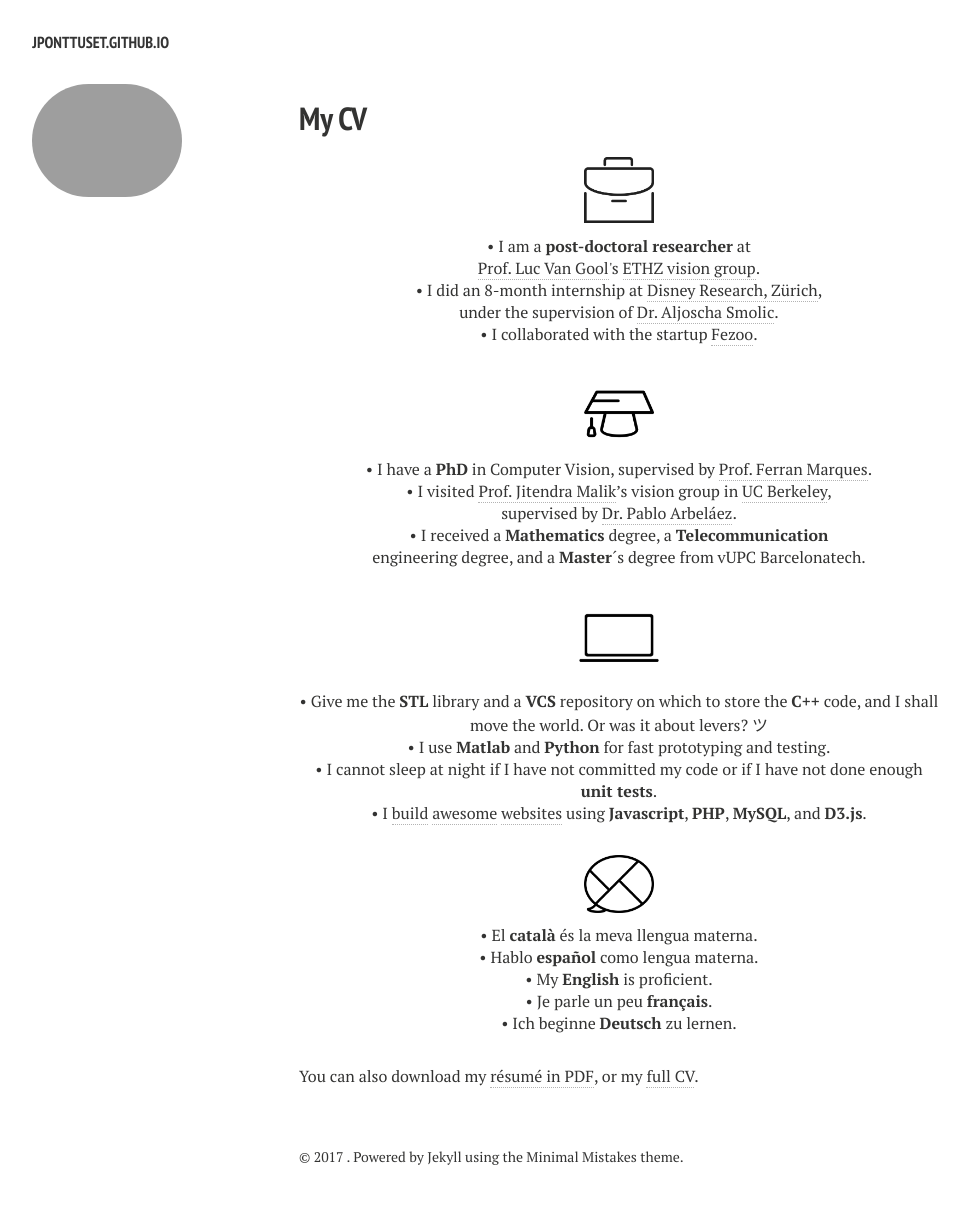
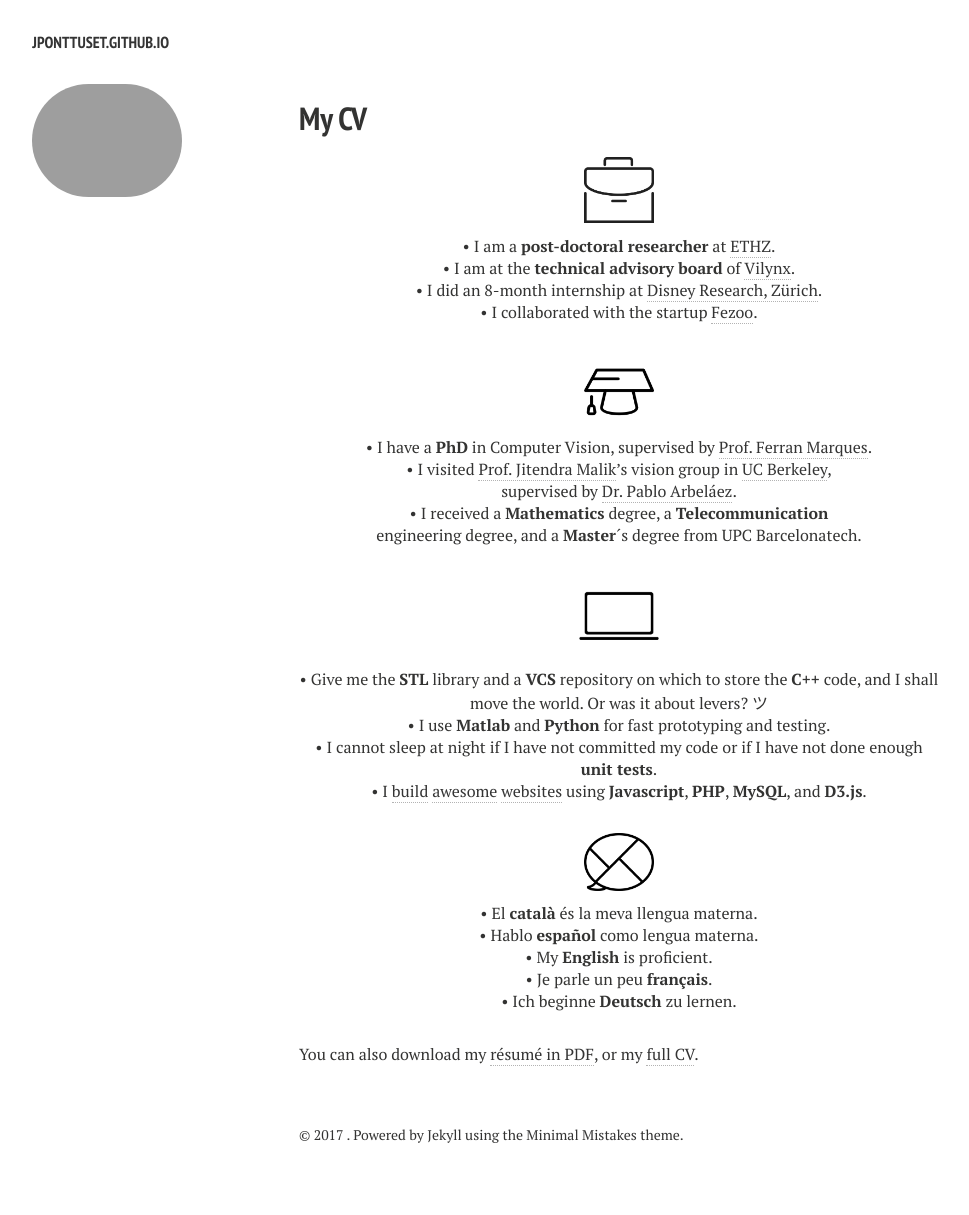
Before and after one commit to jponttuset/jponttuset.github.io, a Jekyll site: the page built from cv.md, in a window 1280 px wide. Shown: the whole page, without its empty margins (21-990 px from the left). Built offline with Jekyll 4.4.1, drawn with Linux system fonts in a browser that asks for light colours; nearby versions of some CDN libraries; after the commit the page ends 1193 px from its top, so only the background shows below that.

Commit message:
- CV updated

```diff
--- a/_layouts/cv.html
+++ b/_layouts/cv.html
@@ -45,14 +45,15 @@
     <h1>{{ page.title }}</h1>
     <div class="article-wrap">
     <p align="center" class=bottom-small><img src="{{ site.url }}/images/CV/business.png" alt="Work Experience" width="70" height="70"></p>
-    <p align="center">&#8226 I am a <strong>post-doctoral researcher</strong> at <br><a href="http://www.vision.ee.ethz.ch/members/get_member.cgi?id=1" target="_blank">Prof. Luc Van Gool</a>'s <a href="http://www.vision.ee.ethz.ch/index.en.html" target="_blank">ETHZ vision group</a>.</p>
-    <p align="center">&#8226 I did an 8-month internship at <a href="http://www.disneyresearch.com/research-labs/disney-research-zurich/" target="_blank">Disney Research, Zürich</a>,<br>under the supervision of <a href="http://zurich.disneyresearch.com/~smolica/" target="_blank">Dr. Aljoscha Smolic</a>.</p>
+    <p align="center">&#8226 I am a <strong>post-doctoral researcher</strong> at <a href="http://www.vision.ee.ethz.ch/index.en.html" target="_blank">ETHZ</a>.</p>
+    <p align="center">&#8226 I am at the <strong>technical advisory board</strong> of <a href="http://www.vilynx.com/index.html" target="_blank">Vilynx</a>.</p>
+    <p align="center">&#8226 I did an 8-month internship at <a href="http://www.disneyresearch.com/research-labs/disney-research-zurich/" target="_blank">Disney Research, Zürich</a>.</p>
     <p align="center" class="bottom-three">&#8226 I collaborated with the startup <a href="http://fezoo.cat" target="_blank">Fezoo</a>.</p>
 
     <p align="center" class=bottom-small><img src="{{ site.url }}/images/CV/study2.png" alt="Education" width="70" height="70"></p>
     <p align="center">&#8226 I have a <strong>PhD</strong> in Computer Vision, supervised by <a href="https://imatge.upc.edu/web/ferran" target="_blank">Prof. Ferran Marques</a>.</p>
     <p align="center">&#8226 I visited <a href="http://www.cs.berkeley.edu/~malik/" target="_blank">Prof. Jitendra Malik</a>’s vision group in <a href="http://www.berkeley.edu" target="_blank">UC Berkeley</a>,<br>supervised by <a href="http://www.cs.berkeley.edu/~arbelaez/index.html" target="_blank">Dr. Pablo Arbeláez</a>.</p>
-    <p align="center" class="bottom-three">&#8226 I received a <strong>Mathematics</strong> degree, a <strong>Telecommunication</strong><br>engineering degree, and a <strong>Master</strong>´s degree from vUPC Barcelonatech</a>.</p>
+    <p align="center" class="bottom-three">&#8226 I received a <strong>Mathematics</strong> degree, a <strong>Telecommunication</strong><br>engineering degree, and a <strong>Master</strong>´s degree from UPC Barcelonatech</a>.</p>
 
     <p align="center" class=bottom-small><img src="{{ site.url }}/images/CV/computer2.png" alt="Computer Skills" width="80" height="80"></p>
     <p align="center">&#8226 Give me the <strong>STL</strong> library and a <strong>VCS</strong> repository on which to store the <strong>C++</strong> code, and I shall move the world. Or was it about levers? &#12484;</p>
```
